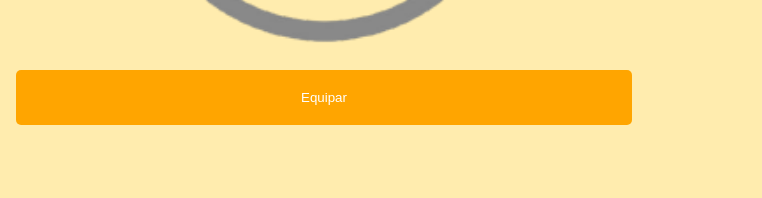
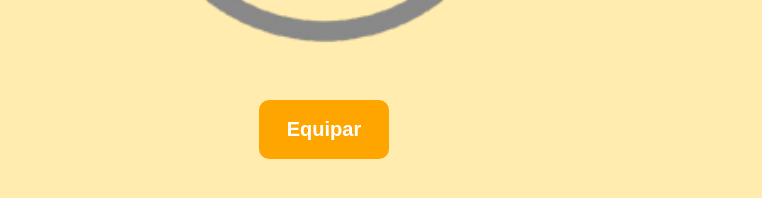
Before and after one commit to JoaoESmoreira/IHC-Project, a React (Vite) app in the folder vite-project/: page /rewards in a window 1280 px wide. Shown: the part 474-672 px from the top of the page, without its empty margins (0-762 px from the left). Built offline with nearby package versions, Linux system fonts and the light colour scheme.

Commit message:
Alterações em botões

```diff
--- a/vite-project/src/views/Logo.jsx
+++ b/vite-project/src/views/Logo.jsx
@@ -44,7 +44,7 @@ function Logo({selectedOption, animalName}) {
       return (
         <div style={{ display: 'flex', flexDirection: 'column', alignItems: 'center', justifyContent: 'flex-start', height: '100vh'}}>
 
-          <h1 style={{ fontSize: '40px' , marginTop: '50px'}}>AR Maps</h1>
+          <h1 style={{ fontSize: '35px' , marginTop: '50px'}}>Pata-Caminhada</h1>
           <div style={{ position: 'relative', marginTop: '40px' }}>
             {(
               <div style={{ position: 'relative', top: 0, left: -75 }}>
@@ -69,7 +69,7 @@ function Logo({selectedOption, animalName}) {
                 padding: '10px',
                 border: 'none',
                 cursor: 'pointer',
-                marginTop: '100px', // Adiciona espaço entre os botões
+                marginTop: '110px', // Adiciona espaço entre os botões
               }}
               >
                 <h1>Clique para iniciar</h1>
--- a/vite-project/src/views/Map.jsx
+++ b/vite-project/src/views/Map.jsx
@@ -59,7 +59,7 @@ function Map({numberRewards, setNumberRewards, level, setLevel, availablePoints,
     const mechanicCoordinates = [40.184472, -8.412236];
     const interestPoints = [deiCoordinates, deecCoordinates, cantineCoordinates, residenceCoordinates,
         civilCoordinates, chemistryCoordinates, mechanicCoordinates, auditoriumCoordinates];
-    const messages = ["I am hungry", "I need to go to the bathroom", "I need to study"];
+    const messages = ["Eu tenho fome!", "Eu preciso de ir à casa de banho!", "Eu preciso de estudar!", "Eu queria ir ao parque de diversões!"];
     const rewardsVector = [blueHat, pinkHat, whiteHat, blueHat, pinkHat, whiteHat, blueHat, pinkHat, whiteHat];
     const CatequipedReward = [cat, catBlueHat, catPinkHat, catWhiteHat, catBlueHat, catPinkHat, catWhiteHat, catBlueHat, catPinkHat, catWhiteHat];
     const DogequipedReward = [dog, dogBlueHat, dogPinkHat, dogWhiteHat, dogBlueHat, dogPinkHat, dogWhiteHat, dogBlueHat, dogPinkHat, dogWhiteHat];
@@ -119,7 +119,7 @@ function Map({numberRewards, setNumberRewards, level, setLevel, availablePoints,
                 newTargetAvailable ? (
                     <Popup trigger={true} setPopup={setNewTargetAvailable}>
                         <div className="popup-content">
-                        <h1>A New Interest Point is Available</h1>
+                        <h1>Um novo ponto de interesse!</h1>
                         </div>
                         <MapViewer className="map-container"
                                     position={position}
@@ -137,10 +137,26 @@ function Map({numberRewards, setNumberRewards, level, setLevel, availablePoints,
                 newRewardAvailable ? (
                     <Popup trigger={true} setPopup={setNewRewardAvailable}>
                         <div className="popup-content">
-                            <h1>Congrats!!</h1>
-                            <p>The new reward!</p>
+                            <h1>Parabéns!!</h1>
+                            <p>Um novo Chapéu!</p>
                             <img src={rewardsVector[numberRewards-1]} alt="reward" />
-                            <button className='equip-button' onClick={() => handleClick(numberRewards)}>Equipar</button>
+                            <button
+                                style={{
+                                    backgroundColor: 'rgb(255, 165, 0)',
+                                    color: 'white',
+                                    borderRadius: '10px',
+                                    padding: '10px 20px',
+                                    border: 'none',
+                                    cursor: 'pointer',
+                                    marginTop: '30px', // Adiciona espaço entre os botões
+                                    width: 'fit-content',
+                                    alignSelf: 'center',
+                            }}
+                            onClick={() => handleClick(numberRewards)}
+                            >
+                                <h1 style={{ textDecoration: 'none', color: 'white', fontSize: '20px'  }}>Equipar</h1>
+
+                            </button>
                         </div>
                     </Popup>
                 ) : ""
@@ -156,21 +172,21 @@ function Map({numberRewards, setNumberRewards, level, setLevel, availablePoints,
                         pet={pet}
                         />
 
-            <h1 style={{ display: 'flex', flexDirection: 'column', alignItems: 'center', justifyContent: 'flex-start', fontSize: '23px'}}>Status</h1>
+            <h1 style={{ display: 'flex', flexDirection: 'column', alignItems: 'center', justifyContent: 'flex-start', fontSize: '23px'}}>Progresso</h1>
 
             <div style={{ display: 'flex', flexDirection: 'column', alignItems: 'center', justifyContent: 'flex-start'}}>
                 <p className="level">
-                    Steps equals to Level: {level}
+                    Número de interações: {level}
                 </p>
                 <p className="level">
-                    Available Points: {availablePoints}
+                    Pontos de interesse desbloqueados: {availablePoints}
                 </p>
                 <p className="level">
-                    Number of Available Rewards: {numberRewards}
+                    Número de prémios coletados: {numberRewards}
                 </p>
-                <p className="level">
-                    Target: {targetIndex}
-                </p>
+                {/* <p className="level">
+                    Objetivo: {targetIndex}
+                </p> */}
             </div>
 
             <Move setPosition={setPosition} />
--- a/vite-project/src/views/Rewards.jsx
+++ b/vite-project/src/views/Rewards.jsx
@@ -55,7 +55,23 @@ function Rewards({rewards,pet, setPet, selectedOption}) {
                     rewardsVector.map((imageReward, index) => (
                         <div className="item" key={index}>
                             <img src={imageReward} alt="reward" />
-                            <button className="equip-button" onClick={() => handleClick(index)}>Equipar</button>
+                            <button
+                                style={{
+                                    backgroundColor: 'rgb(255, 165, 0)',
+                                    color: 'white',
+                                    borderRadius: '10px',
+                                    padding: '10px 20px',
+                                    border: 'none',
+                                    cursor: 'pointer',
+                                    marginTop: '30px', // Adiciona espaço entre os botões
+                                    width: 'fit-content',
+                                    alignSelf: 'center',
+                            }}
+                            onClick={() => handleClick(index)}
+                            >
+                                <h1 style={{ textDecoration: 'none', color: 'white', fontSize: '20px'  }}>Equipar</h1>
+
+                            </button>
                         </div>
                     )).slice(0,rewards+1)
                 }
```
